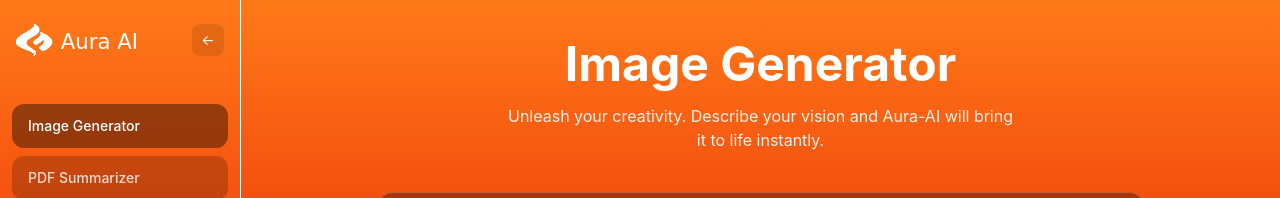
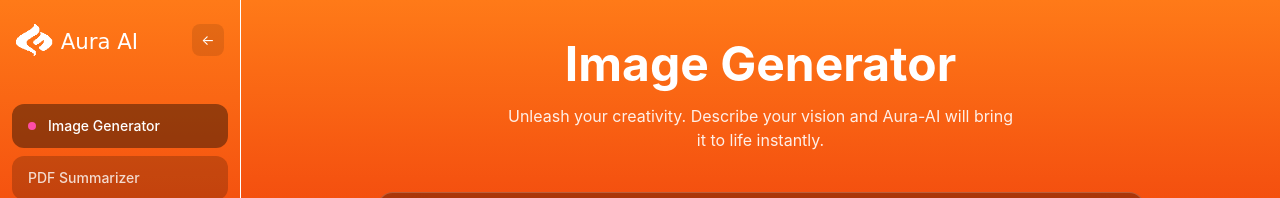
Before and after one commit to ASHHADgit87/Aura-AI, a React (Vite) app in the folder client/: page /image-generator in a window 1280 px wide. Shown: the top 198 px of the page. Built offline with nearby package versions, Linux system fonts and the light colour scheme; no server answers.

Commit message:
Made sidebar Similar to Ui of feature pages

```diff
--- a/client/src/components/Sidebar.jsx
+++ b/client/src/components/Sidebar.jsx
@@ -23,11 +23,9 @@ const Sidebar = () => {
         className="flex flex-col min-h-screen transition-all duration-300"
         style={{
           width: collapsed ? "70px" : "240px",
-        background:
-          "linear-gradient(180deg, #FF7A18 0%, #E10600 60%)",
+          background: "linear-gradient(180deg, #FF7A18 0%, #E10600 60%)",
         }}
       >
-
         <div className="flex items-center justify-between px-4 py-6">
           {!collapsed && (
             <Link to="/" className="flex items-center gap-2">
@@ -43,7 +41,6 @@ const Sidebar = () => {
           </button>
         </div>
 
-      {/* Navigation */}
         <nav className="flex flex-col gap-2 px-3 mt-6">
           {navItems.map((item) => {
             const isActive = location.pathname === item.route;
@@ -52,7 +49,7 @@ const Sidebar = () => {
               <Link
                 key={item.route}
                 to={item.route}
-              className="px-4 py-3 rounded-xl text-sm font-medium transition-all duration-300"
+                className="px-4 py-3 rounded-xl text-sm font-medium transition-all duration-300 flex items-center gap-3"
                 style={
                   isActive
                     ? {
@@ -65,13 +62,20 @@ const Sidebar = () => {
                       }
                 }
               >
+                {isActive && (
+                  <span
+                    className="w-2 h-2 rounded-full"
+                    style={{ backgroundColor: "#FF4DA6" }}
+                  ></span>
+                )}
+
                 {!collapsed && item.title}
               </Link>
-
             );
           })}
         </nav>
       </aside>
+
       <div className="w-[1px] bg-white min-h-screen"></div>
     </>
   );
```
Lines whose indentation alone changed are shown as unchanged.
